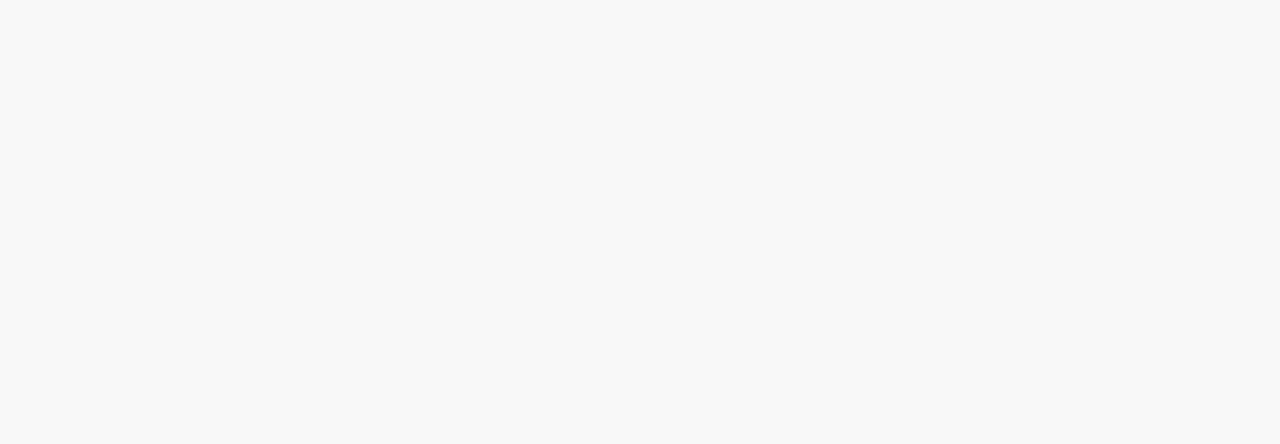
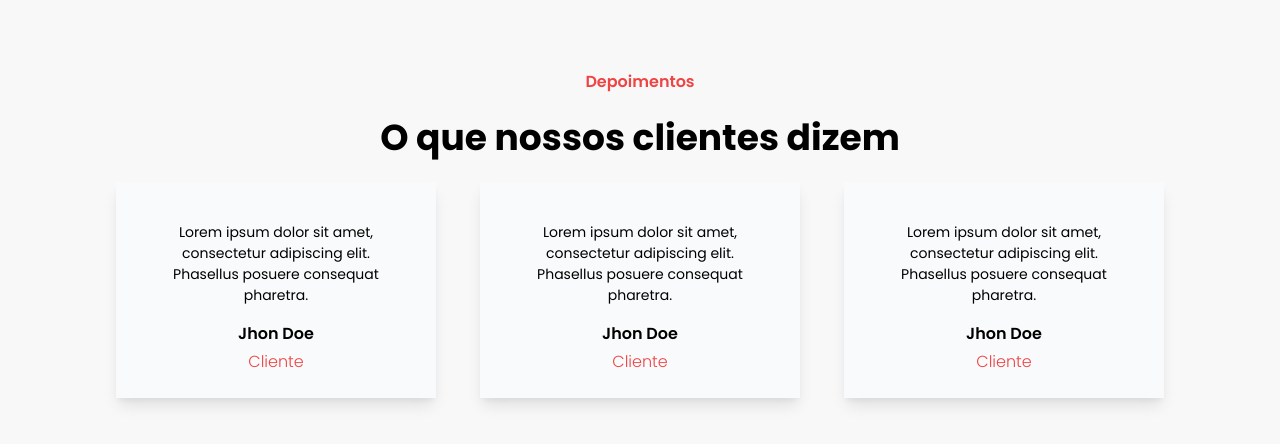
Before and after one commit to MateusOli21/yourcar-web, a Next.js app: page / in a window 1280 px wide. Shown: the part 1908-2352 px from the top of the page. Before the commit the page ends 1914 px from the top, so only its background shows below. Built offline with nearby package versions, Linux system fonts and the light colour scheme.

Commit message:
add: testimonial section.

```diff
--- /dev/null
+++ b/src/components/elements/cards/TestimonialCard.tsx
@@ -0,0 +1,14 @@
+import React from 'react';
+
+const TestimonialCard: React.FC = () => (
+  <div className="w-full max-w-xs flex flex-col items-center py-6 px-6 lg:px-8 bg-gray-50 shadow-lg ">
+    <p className="my-4 text-center text-sm leading-normal">
+      Lorem ipsum dolor sit amet, consectetur adipiscing elit. Phasellus posuere
+      consequat pharetra.
+    </p>
+    <h4 className="font-semibold">Jhon Doe</h4>
+    <span className="text-red-500 font-light mt-1">Cliente</span>
+  </div>
+);
+
+export default TestimonialCard;
--- a/src/components/elements/cards/index.ts
+++ b/src/components/elements/cards/index.ts
@@ -1,4 +1,5 @@
 import StepsToRentCard from './StepsToRentCard';
 import NumbersCard from './NumbersCard';
+import TestimonialCard from './TestimonialCard';
 
-export { StepsToRentCard, NumbersCard };
+export { StepsToRentCard, NumbersCard, TestimonialCard };
--- /dev/null
+++ b/src/components/modules/home/Testimonials/index.tsx
@@ -0,0 +1,22 @@
+import React from 'react';
+
+import { TestimonialCard } from '@components/elements/cards';
+import {
+  SectionMainTitle,
+  SectionSubTitle,
+} from '@components/elements/customs';
+
+const Testimonials: React.FC = () => (
+  <div className="flex flex-col items-center py-16">
+    <SectionSubTitle>Depoimentos</SectionSubTitle>
+    <SectionMainTitle>O que nossos clientes dizem</SectionMainTitle>
+
+    <div className="flex flex-col lg:flex-row gap-4 md:gap-8 lg:gap-11 my-6">
+      <TestimonialCard />
+      <TestimonialCard />
+      <TestimonialCard />
+    </div>
+  </div>
+);
+
+export default Testimonials;
--- a/src/components/modules/home/index.ts
+++ b/src/components/modules/home/index.ts
@@ -3,5 +3,13 @@ import ScheduleTestDrive from './ScheduleTestDrive';
 import HowItWorks from './HowItWorks';
 import AboutUs from './AboutUs';
 import OurNumbers from './OurNumbers';
+import Testimonials from './Testimonials';
 
-export { Hero, ScheduleTestDrive, HowItWorks, AboutUs, OurNumbers };
+export {
+  Hero,
+  ScheduleTestDrive,
+  HowItWorks,
+  AboutUs,
+  OurNumbers,
+  Testimonials,
+};
--- a/src/pages/index.tsx
+++ b/src/pages/index.tsx
@@ -8,6 +8,7 @@ import {
   HowItWorks,
   AboutUs,
   OurNumbers,
+  Testimonials,
 } from '@components/modules/home';
 
 const Home: React.FC = () => (
@@ -22,6 +23,7 @@ const Home: React.FC = () => (
         <HowItWorks />
         <AboutUs />
         <OurNumbers />
+        <Testimonials />
       </div>
     </BaseLayout>
   </>
```
